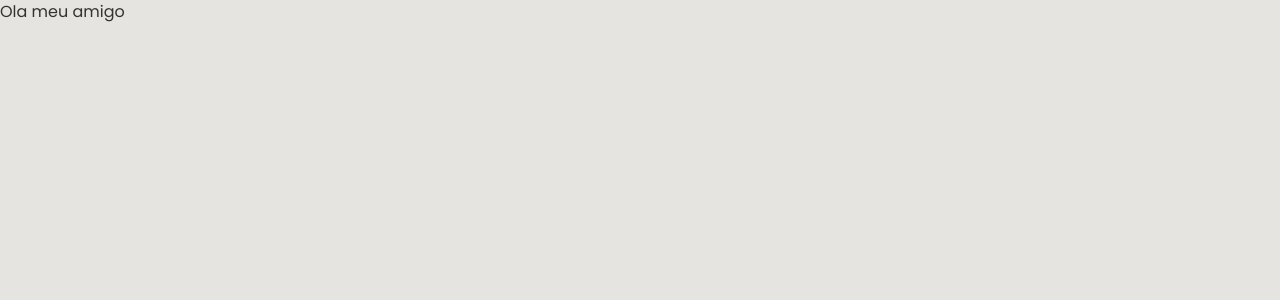
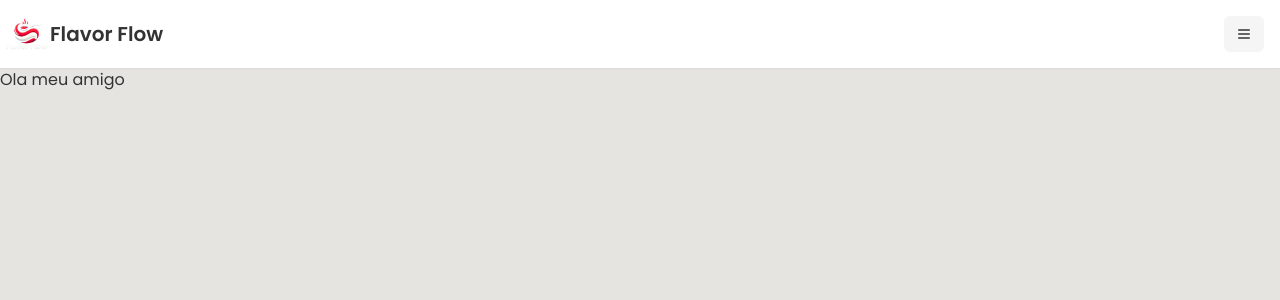
Before and after one commit to AnielQueiroz/flavor_flow, a Next.js app: page / in a window 1280 px wide. Shown: the top 300 px of the page. Built offline with nearby package versions, Linux system fonts and the light colour scheme.

Commit message:
feat: add header with logo and menu button to layout component

```diff
--- a/src/app/layout.tsx
+++ b/src/app/layout.tsx
@@ -1,7 +1,11 @@
 import "./globals.css";
 
+import { MenuIcon } from "lucide-react";
 import type { Metadata } from "next";
 import { Poppins } from "next/font/google";
+import Image from "next/image";
+
+import { Button } from "@/components/ui/button";
 
 const poppins = Poppins({
   weight: ["100", "200", "300", "400", "500", "600", "700", "800", "900"],
@@ -23,6 +27,20 @@ export default function RootLayout({
       <body
         className={`${poppins.className} antialiased`}
       >
+
+          <header className="flex items-center justify-between bg-white shadow-sm py-4">
+            <div className="flex items-center">
+              <Image src="/logo.png" alt="Flavor Flow" width={50} height={50} />
+              <h1 className="text-xl font-semibold">Flavor Flow</h1>
+            </div>
+            <div className="pr-4">
+              <Button variant="secondary" size="sm">
+                <MenuIcon size={24} />
+              </Button>
+            </div>
+          </header>
+
+
         {children}
       </body>
     </html>
```
